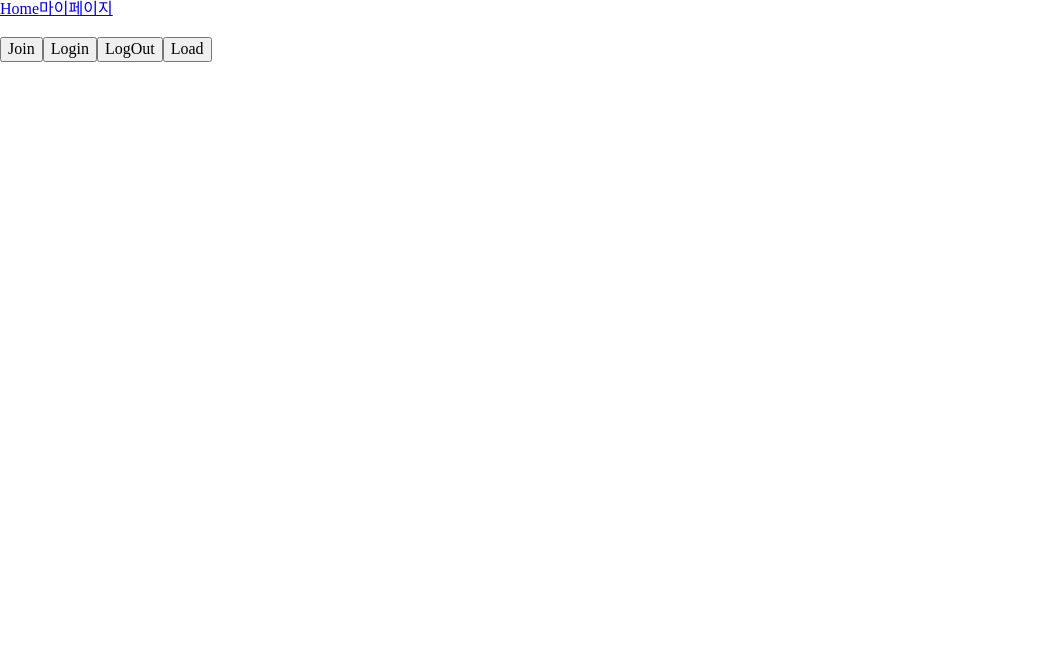
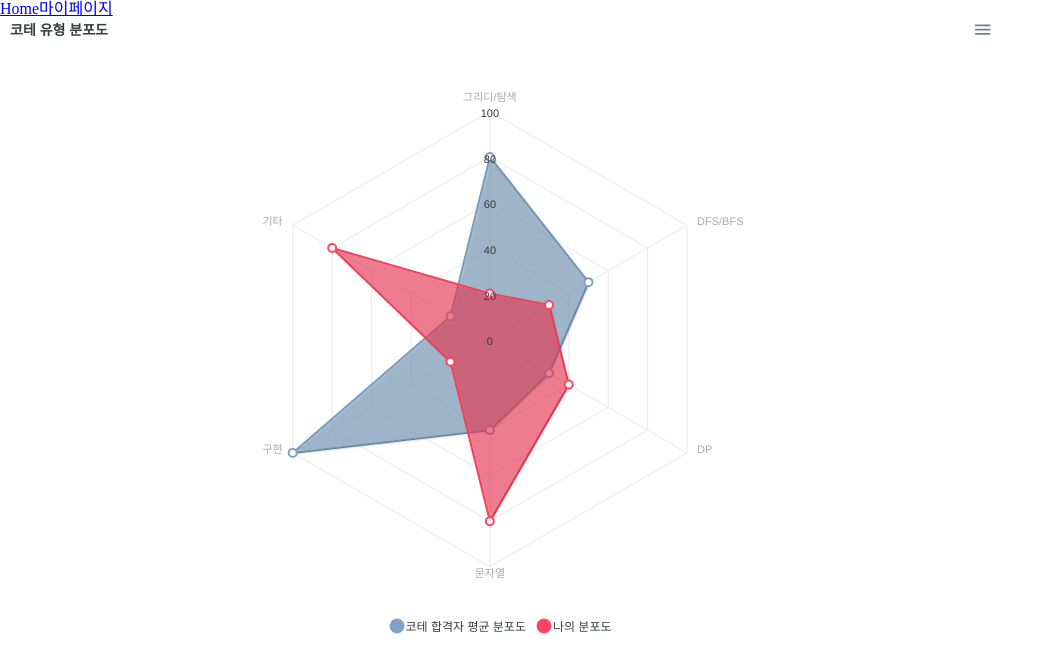
Before and after one commit to Koeunseooooo/CoWithMe_frontend, a React (Create React App) app: page /chart in a window 1280 px wide. Before the commit this address led to /. Shown: the top 672 px of the page, without its empty margins (0-1054 px from the left). Built offline with nearby package versions, Linux system fonts and the light colour scheme.

Commit message:
Feat: radar chart 불러오기 확인 완료

```diff
--- a/src/pages/Chart/index.js
+++ b/src/pages/Chart/index.js
@@ -1,17 +1,95 @@
 import axios from "axios";
-import { useState } from "react";
+import { useState, useEffect } from "react";
 import { useCookies } from "react-cookie"
+import ReactApexChart from "react-apexcharts";
+import ApexChart from 'apexcharts'
+
+
+// 차트 커스텀을 위한 옵션 설정은 디자인 나오면 업데이트
+const radardata = {
+  series: [{
+    name: '코테 합격자 평균 분포도',
+    data: [80, 50, 30, 40, 100, 20],
+  }, {
+    name: '나의 분포도',
+    data: [20, 30, 40, 80, 20, 80],
+  }, ],
+  options: {
+    chart: {
+      height: 350,
+      type: 'radar',
+      dropShadow: {
+        enabled: true,
+        blur: 1,
+        left: 1,
+        top: 1
+      }
+    },
+    // dataLabels: {
+    //   enabled: true
+    // },
+    // plotOptions: {
+    //   radar: {
+    //     size: 140,
+    //     polygons: {
+    //       strokeColors: '#e9e9e9',
+    //       fill: {
+    //         colors: ['#f8f8f8', '#fff']
+    //       }
+    //     }
+    //   }
+    // },
+    title: {
+      text: '코테 유형 분포도',
+    },
+    stroke: {
+      width: 2
+    },
+    fill: {
+      // type: 'gradient',
+      // gradient: { gradientToColors: ['#0be881'], stops: [0, 100] },
+      opacity: 0.5
+    },
+    colors: ['#7EA1C4','#FF4560',],
+    markers: {
+      size: 4,
+      colors: ['#fff'],
+      strokeColor: ['#7EA1C4','#FF4560',],
+      strokeWidth: 2,
+    },
+    // markers: {
+    //   size: 0
+    // },
+    xaxis: {
+      categories: ['그리디/탐색', 'DFS/BFS', 'DP', '문자열', '구현', '기타'],
+    },
+  },
+
+
+};
 
 const Chart = () => {
-  const [, setCookie, removeCookie] = useCookies(["Authorization"]);
-
-
-
-
+  const [chartData, setChartData] = useState({});
+  useEffect(() => {
+    // axios.get(`/problem/${id}`)
+    //   .then(res => {})
+    setChartData({
+      myscore: [80, 50, 30, 40, 100, 20],
+      passer_score: [80, 50, 30, 40, 100, 20],
+    })
+  }, []);
   return (
     <>
-
-
+      <div>
+          <div id="chart">
+              <ReactApexChart
+                  options={radardata.options}
+                  series={radardata.series}
+                  type="radar"
+                  width="1000"
+              />
+          </div>
+      </div>
     </>
   )
 }
--- a/src/router/index.js
+++ b/src/router/index.js
@@ -4,6 +4,7 @@ import { Navigate, Route, Routes } from "react-router-dom"
 import Home from "../pages/Home"
 import MyPage from "../pages/MyPage";
 import Solve from "../pages/Solve";
+import Chart from "../pages/Chart";
 
 const Router = () => {
   return (
@@ -12,6 +13,7 @@ const Router = () => {
         <Route exact path="/" element={<Home />} />
         <Route exact path="/me" element={<MyPage />} />
         <Route exact path="/solve/:id" element={<Solve />} />
+        <Route exact path="/chart" element={<Chart />} />
 
         <Route path="*" element={<Navigate replace to="/" />} />
       </Routes>
```
